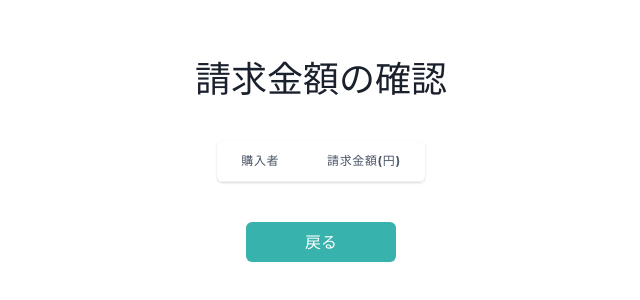
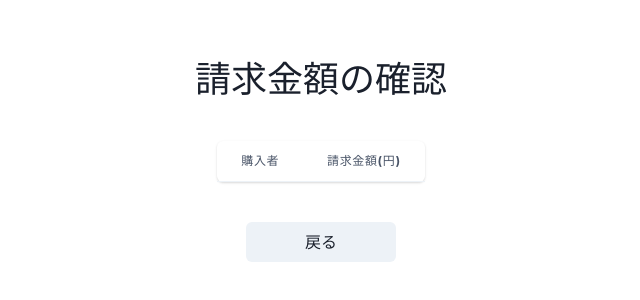
Before and after one commit to V01d42/LabMart, a React (Vite) app in the folder React/: page /admin/billing-confirmation in a window 1280 px wide. Shown: the part 272-572 px from the top of the page, without its empty margins (319-959 px from the left). Built offline with nearby package versions, Linux system fonts and the light colour scheme.

Commit message:
在庫確認と請求金額確認の画面のデザインの修正

```diff
--- a/React/src/components/BillingConfirmationContent.tsx
+++ b/React/src/components/BillingConfirmationContent.tsx
@@ -95,7 +95,7 @@ const BillingConfirmationContent = () => {
           </TableContainer>
         </Card>
         <ChakraLink as={ReactRouterLink} to="/admin">
-          <Button bg={"teal.400"} color={"white"} width="150px">
+          <Button colorScheme="gray" width="150px">
             戻る
           </Button>
         </ChakraLink>
--- a/React/src/components/CheckProductsContent.tsx
+++ b/React/src/components/CheckProductsContent.tsx
@@ -97,7 +97,7 @@ const CheckProductsContent = () => {
           </Tabs>
         </Card>
         <ChakraLink as={ReactRouterLink} to="/admin">
-          <Button bg={"teal.400"} color={"white"} width="150px">
+          <Button colorScheme="gray" width="150px">
             戻る
           </Button>
         </ChakraLink>
```
